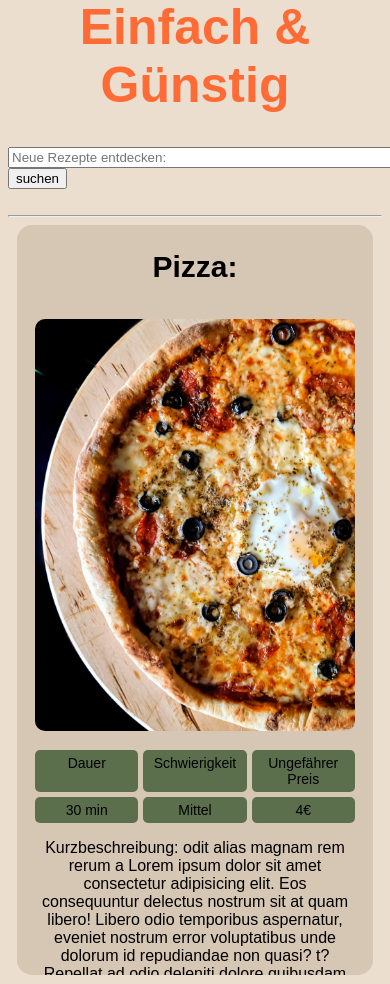
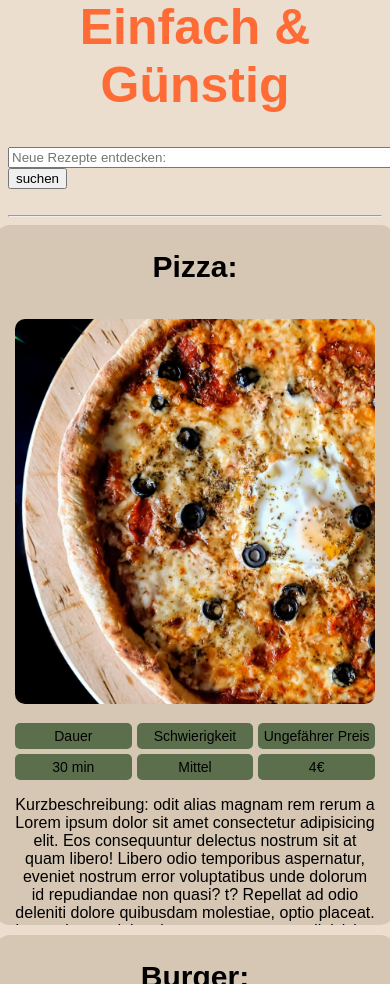
Before and after one commit to cln34/RezeptWebsite, a PHP site: page / in a window 390 px wide; the page is wider, and only the part inside the window is pictured. Shown: the part 267-1251 px from the top of that part. Run offline with PHP 8.4, Linux system fonts and the light colour scheme.

Commit message:
layout angepasst

```diff
--- a/css/index.css
+++ b/css/index.css
@@ -16,18 +16,18 @@ button:active{
   background-color: white;
 }
 
-.flexcontainer{
-  display:flex;
+.flexcontainer {
+  display: flex;
   flex-wrap: wrap;
   gap: 10px;
   justify-content: center;
 }
 
-.flexbox{
-  flex: 31.5%;
-  max-width: 31.5%; /*90%, wenn man übergang ohne weiße ränder links und rechts haben will*/
-  min-width: 500px;
-  height: 750px;
+.flexbox {
+  flex: calc(33.33% - 20px); /* Flex-Grow, Flex-Shrink, Basisgröße */
+  max-width: calc(33.33% - 20px); /* Maximale Breite für drei Boxen */
+  min-width: 430px; /* Mindestbreite für kleinere Bildschirme */
+  height: 700px;
   background-color: #D6C6B4;
   text-align: center;
   border-radius: 15px;
@@ -35,19 +35,19 @@ button:active{
   overflow: hidden;
 }
 
-
-@media (max-width: 1024px){
-  .flexbox{
-    flex: 50%; /*90%, wenn man übergang ohne weiße ränder links und rechts haben will*/
-    max-width: 50%;/*90%, wenn man übergang ohne weiße ränder links und rechts haben will*/
+ @media (max-width: 1024px) {
+  .flexbox {
+    flex: calc(50% - 20px);
+    max-width: calc(50% - 20px);
+    min-width: 430px;
   }
 }
 
-@media (max-width:600px){
-  .flexbox{
-    min-width: 300px;
-    flex: 95%;
-    max-width: 95%;
+@media (max-width: 600px) {
+  .flexbox {
+    flex: 90%;
+    max-width: 90%;
+    min-width: 400px;
   }
 }
 
```
